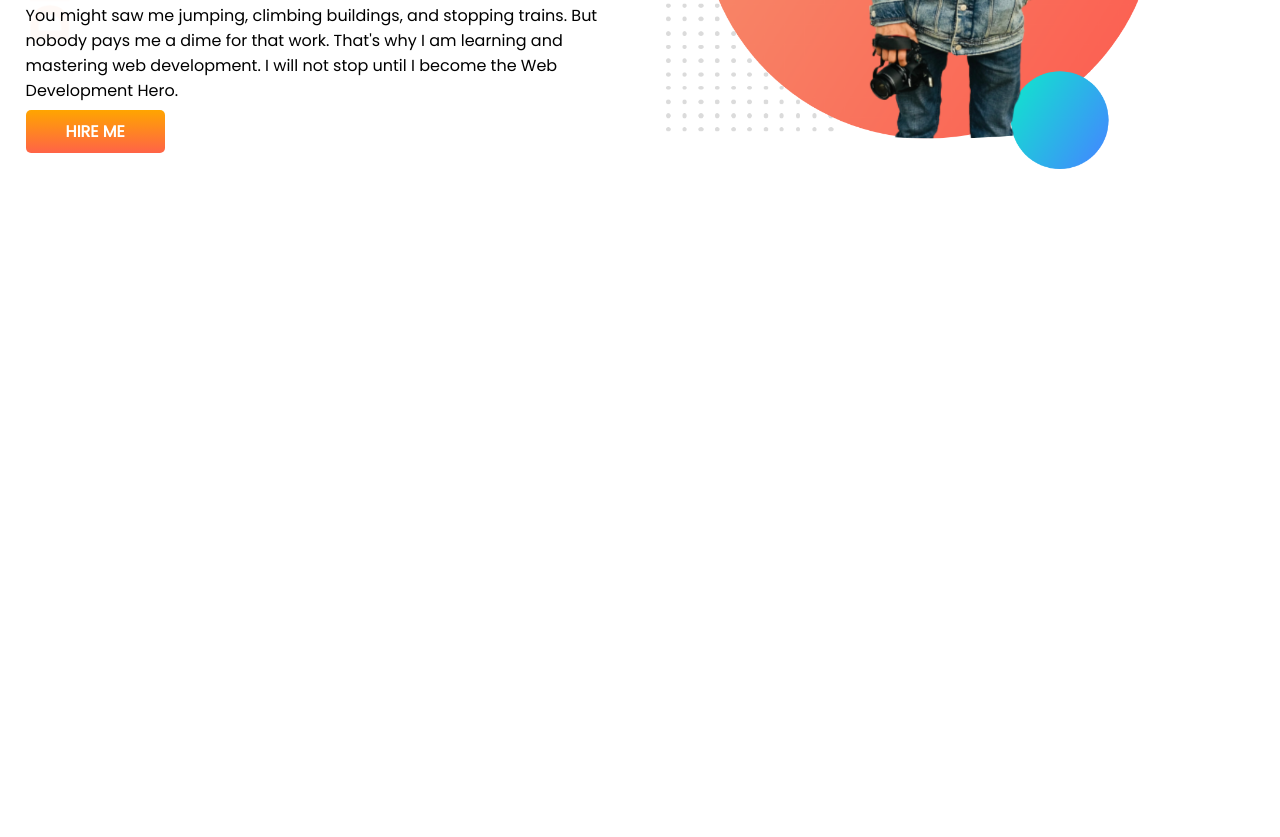
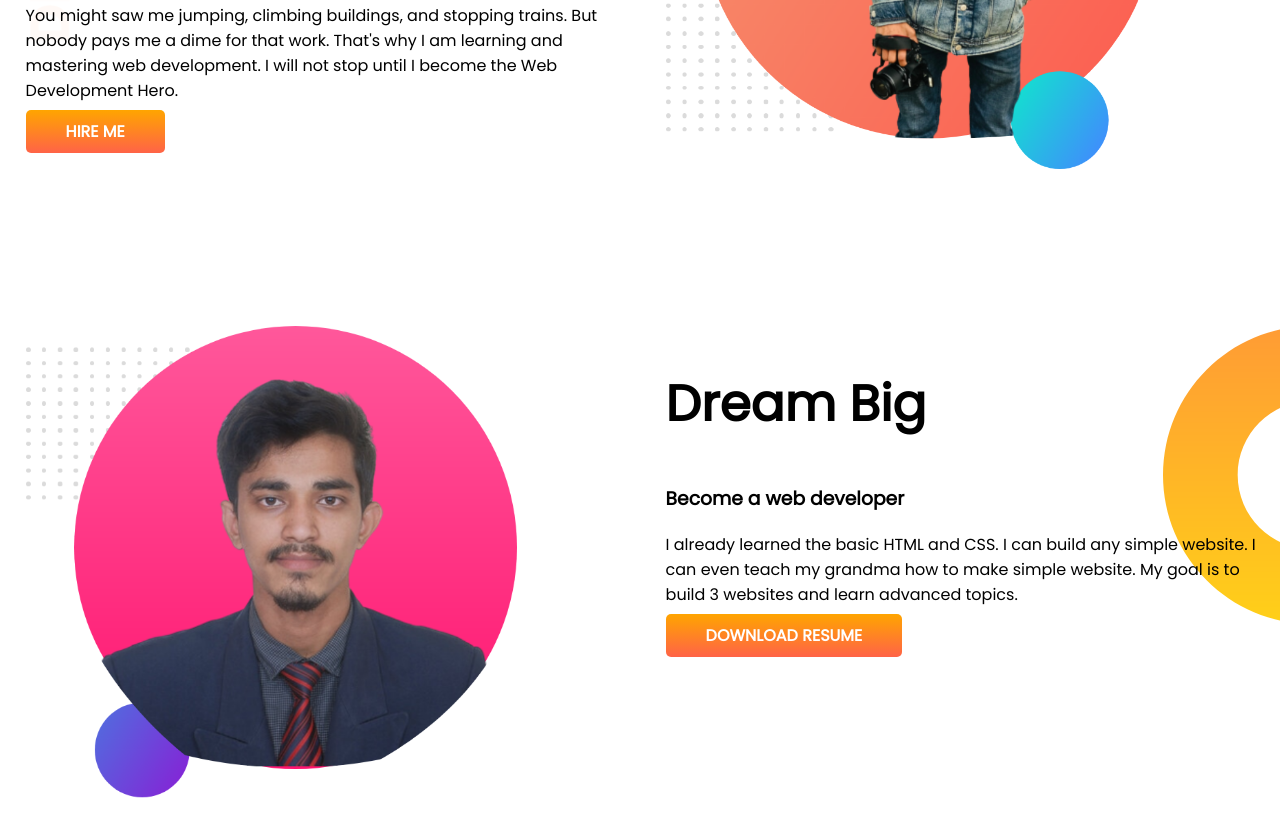
Before and after one commit to hasantanvir-eng/developer-portfolio-22, a plain HTML site: page index.html in a window 1280 px wide. Shown: the part 319-1156 px from the top of the page. Before the commit the page ends 800 px from the top, so only its background shows below. Drawn offline with Linux system fonts and the light colour scheme.

Commit message:
dream section added

```diff
--- a/index.html
+++ b/index.html
@@ -33,6 +33,18 @@
             <img src="/images/tanvir-bg.png" alt="">
         </div>
     </section>
+    <section class="dream-big">
+        <div class="half-width">
+            <img src="/images/my-bg2 (2).png" alt="">
+        </div>
+        <div class="half-width">
+            <h1>Dream Big</h1>
+            <h3>Become a web developer</h3>
+            <p>I already learned the basic HTML and CSS. I can build any simple website. I can even teach my grandma how
+                to make simple website. My goal is to build 3 websites and learn advanced topics.</p>
+            <a class="link-button" href="https://www.linkedin.com/company/programminghero/">DOWNLOAD RESUME</a>
+        </div>
+    </section>
 
 </body>
 
--- a/style.css
+++ b/style.css
@@ -13,6 +13,7 @@ h1 {
 
 section {
     display: flex;
+    margin-bottom: 150px;
 }
 
 .half-width {
@@ -37,3 +38,9 @@ section {
     background-image: url('./images/top-banner.png');
     background-repeat: no-repeat;
 }
+
+.dream-big {
+    background-image: url(/images/dream-bg.png);
+    background-repeat: no-repeat;
+    background-position: top right;
+}
```
Also changed, not shown: images/my-bg2 (2).png (added), showOff/DSC_0174__1_-removebg-preview.png (added).
